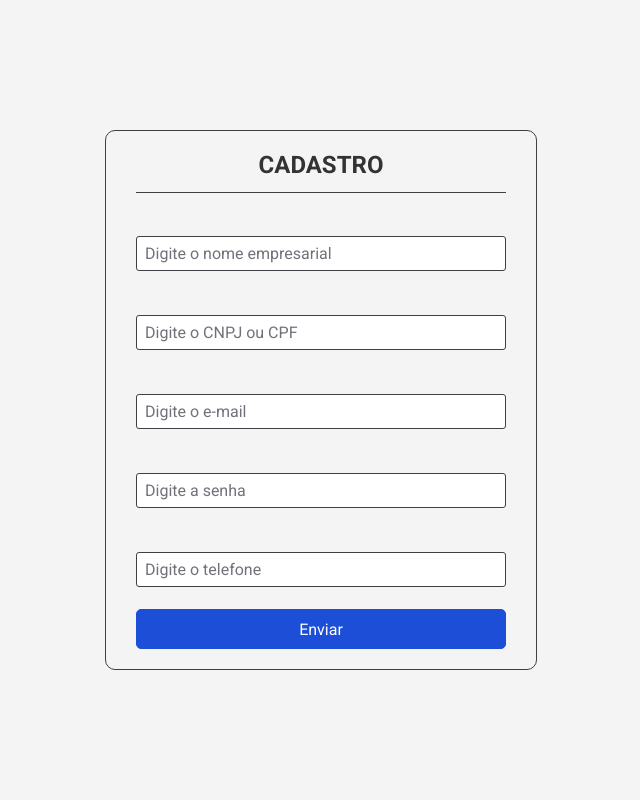
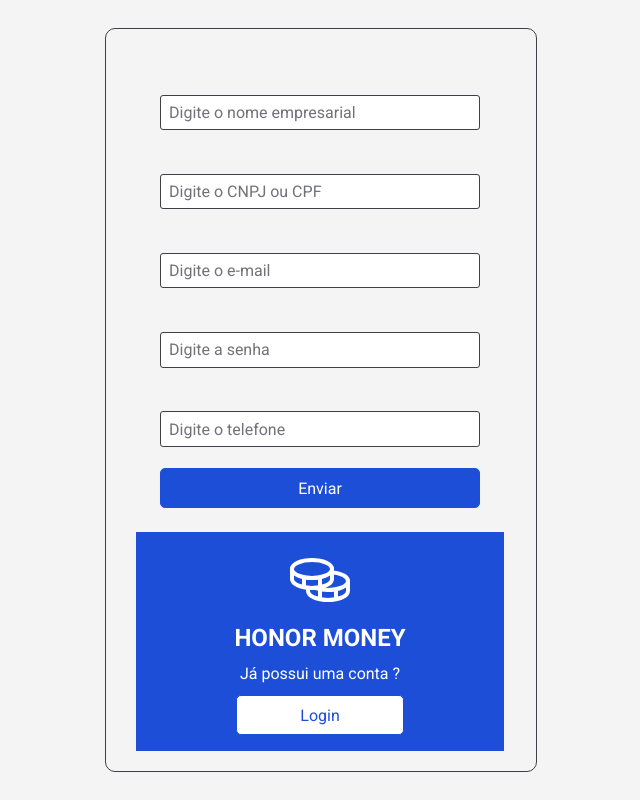
Before and after one commit to Pabluu/honor, a React (Vite) app: page /signup in a window 1280 px wide. Shown: the whole page, without its empty margins (319-959 px from the left). Built offline with nearby package versions, Linux system fonts and the light colour scheme; the HTML template or start-up script is replaced by a standard one.

Commit message:
chore: change the look

```diff
--- a/src/pages/SignUp/index.tsx
+++ b/src/pages/SignUp/index.tsx
@@ -1,14 +1,25 @@
+import { Coins } from 'phosphor-react'
 import { FormUser } from '../../components/FormUser'
 import { SignContainer } from '../../components/Sign/styles'
-import { Title, UpContainer } from './styles'
+import { DescriptionSignUp, UpContainer } from './styles'
 
 export function SignUp() {
   return (
     <SignContainer>
       <UpContainer>
-        <Title>Cadastro</Title>
+        {/* <Title>Cadastro</Title> */}
         <FormUser />
       </UpContainer>
+
+      <DescriptionSignUp>
+        <Coins size={64} />
+
+        <h1>Honor Money</h1>
+
+        <p>Já possui uma conta ?</p>
+
+        <button>Login</button>
+      </DescriptionSignUp>
     </SignContainer>
   )
 }
--- a/src/pages/SignUp/styles.ts
+++ b/src/pages/SignUp/styles.ts
@@ -1,13 +1,14 @@
 import { styled } from 'styled-components'
 
 export const UpContainer = styled.div`
-  width: 100%;
+  width: 23rem;
   height: 100%;
 
   display: flex;
   flex-direction: column;
   justify-content: space-around;
-  gap: 1.25rem;
+  gap: 1.2rem;
+  padding: 1.5rem;
 `
 
 export const Title = styled.h1`
@@ -17,5 +18,51 @@
   font: 700 1.5rem Roboto;
 
   border-bottom: 1px solid ${(props) => props.theme['gray-700']};
-  height: 2.65rem;
+  height: 2.5rem;
 `
+
+export const DescriptionSignUp = styled.div`
+  width: 23rem;
+  height: 100%;
+
+  padding: 1rem;
+
+  background-color: ${(props) => props.theme['blue-700']};
+  color: white;
+
+  display: flex;
+  flex-direction: column;
+  justify-content: center;
+  align-items: center;
+  row-gap: 0.75rem;
+
+  &::selection {
+    background-color: white;
+    color: ${(props) => props.theme['blue-700']};
+  }
+
+  h1 {
+    color: white;
+    font-weight: 700;
+    font-size: 1.5rem;
+    text-transform: uppercase;
+  }
+
+  p {
+    color: white;
+  }
+
+  button {
+    width: 50%;
+    background-color: white;
+    color: ${(props) => props.theme['blue-700']};
+
+    border: 1px solid ${(props) => props.theme['blue-700']};
+    border-radius: 5px;
+
+    &:hover {
+      background-color: rgba(255, 255, 255, 0.85);
+      /* color: white; */
+    }
+  }
+`
```
